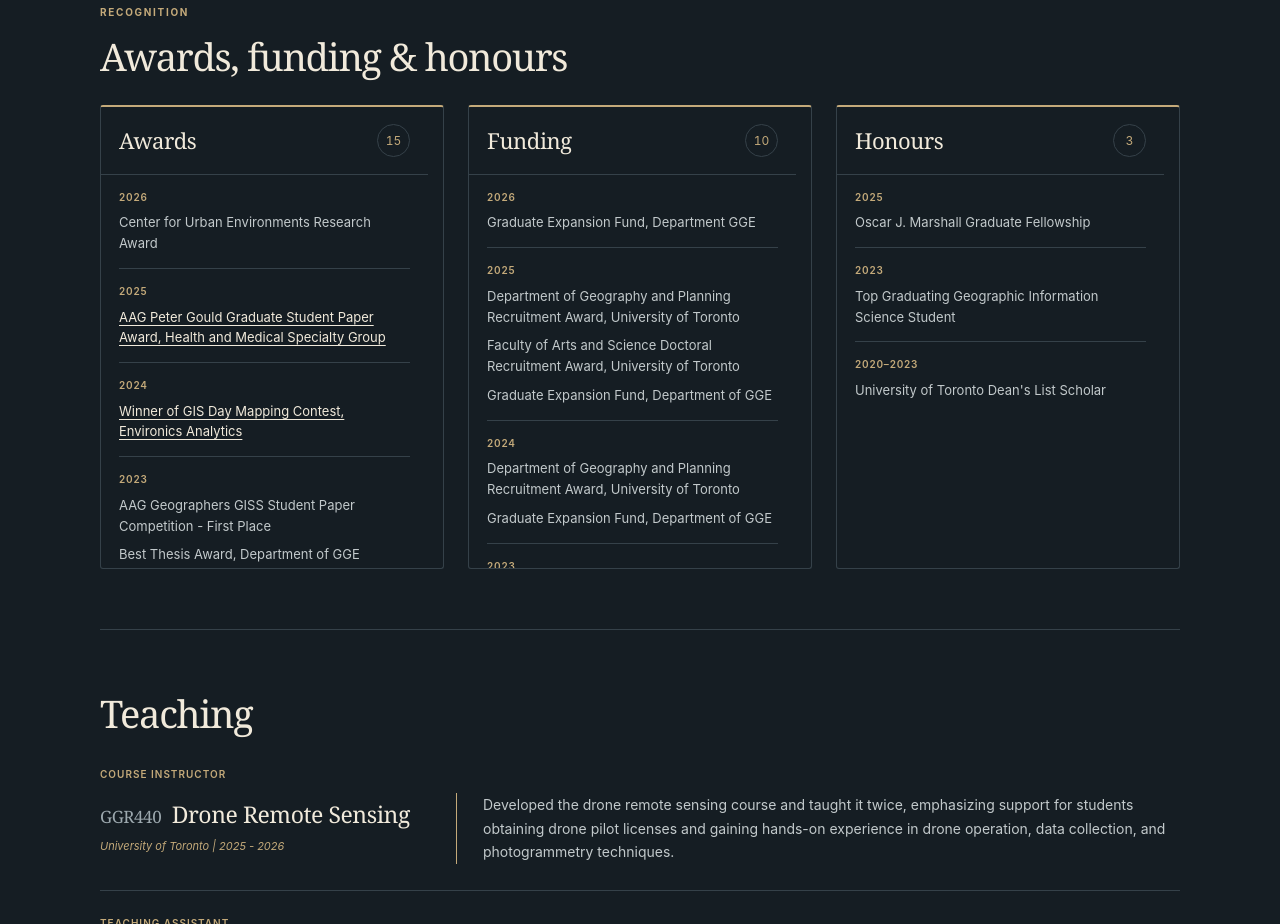
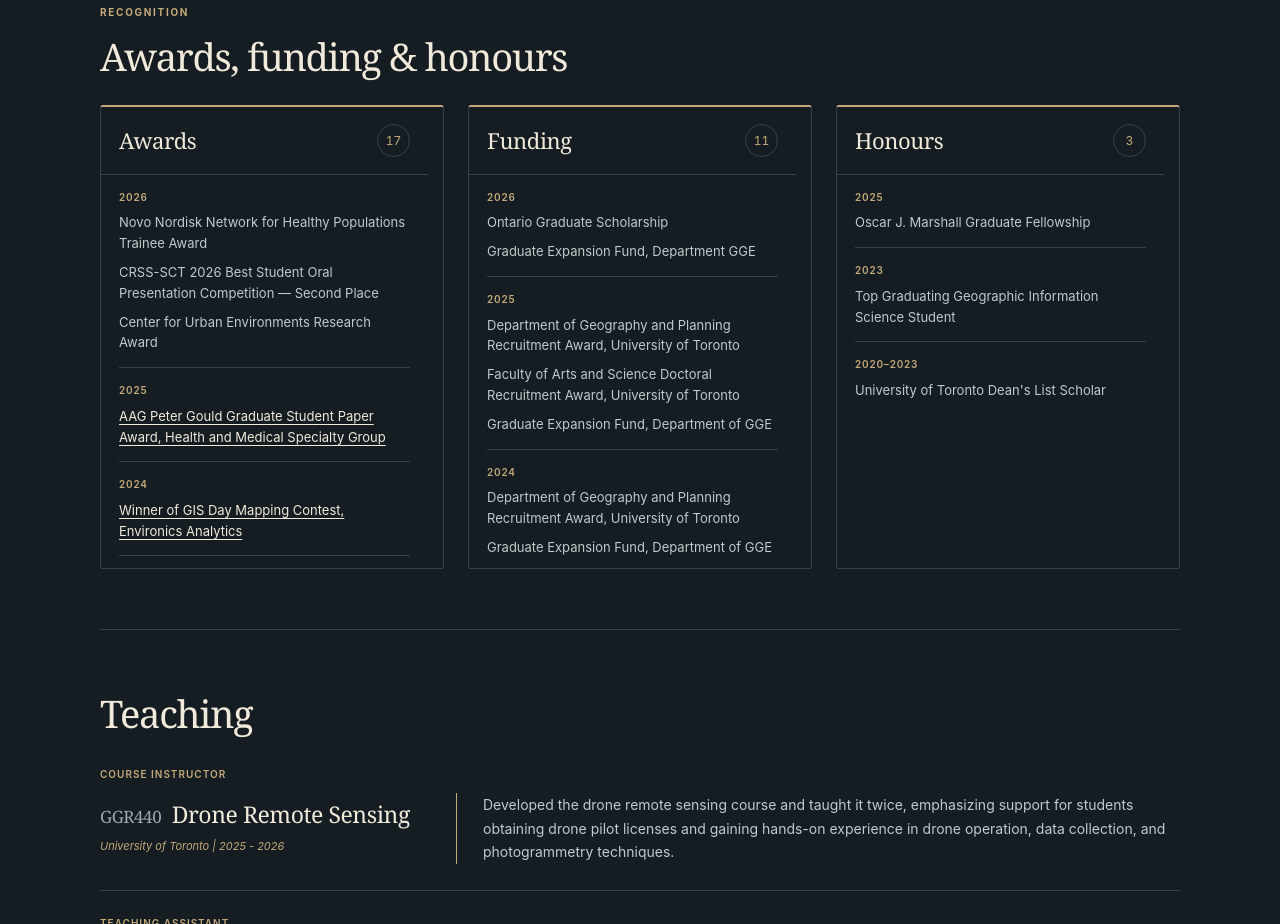
Before and after one commit to Peter089/Peter089.github.io, a plain HTML site: page index.html in a window 1280 px wide. Shown: the part 3140-4064 px from the top of the page. Drawn offline with Linux system fonts and the light colour scheme.

Commit message:
Add 2026 awards and funding with private GoatCounter analytics

```diff
--- a/index.html
+++ b/index.html
@@ -106,9 +106,9 @@
         <div class="section-heading"><div><p class="eyebrow">Recognition</p><h2 id="honours-title">Awards, funding &amp; honours</h2></div></div>
         <div class="record-panels recognition-panels">
           <div class="record-panel" role="region" aria-labelledby="awards-panel-title" tabindex="0">
-            <div class="record-panel-heading"><h3 id="awards-panel-title">Awards</h3><span class="record-count" aria-label="15 entries">15</span></div>
+            <div class="record-panel-heading"><h3 id="awards-panel-title">Awards</h3><span class="record-count" aria-label="17 entries">17</span></div>
             <ul class="record-list">
-              <li><p class="record-date">2026</p><ul class="recognition-items"><li>Center for Urban Environments Research Award</li></ul></li>
+              <li><p class="record-date">2026</p><ul class="recognition-items"><li>Novo Nordisk Network for Healthy Populations Trainee Award</li><li>CRSS-SCT 2026 Best Student Oral Presentation Competition — Second Place</li><li>Center for Urban Environments Research Award</li></ul></li>
               <li><p class="record-date">2025</p><ul class="recognition-items"><li><a href="https://aag-hmgsg.org/awards/peter-gould-student-paper-award/" target="_blank" rel="noopener noreferrer"> AAG Peter Gould Graduate Student Paper Award, Health and Medical Specialty Group </a></li></ul></li>
               <li><p class="record-date">2024</p><ul class="recognition-items"><li><a href="https://environicsanalytics.com/en-ca/resources/blogs/ea-blog/2024/11/20/the-power-of-gis--mapping-insights-that-tell-a-story" target="_blank" rel="noopener noreferrer"> Winner of GIS Day Mapping Contest, Environics Analytics </a></li></ul></li>
               <li><p class="record-date">2023</p><ul class="recognition-items"><li>AAG Geographers GISS Student Paper Competition - First Place</li><li>Best Thesis Award, Department of GGE</li><li>Canadian Association of Geographers GIS Study Group Award</li><li>Canadian Statistics Student Conference Oral Presentation - Second Place</li><li><a href="https://resources.esri.ca/news-and-updates/the-2023-university-of-toronto-geospatial-data-visualization-challenge" target="_blank" rel="noopener noreferrer"> Dalla Lana School of Public Health Geospatial Data Visualization Challenge - Second Place </a></li><li>Dean&#x27;s Excellence Award in Research Excellence</li><li>Teaching Assistant Award, Department of GGE</li><li>William J. Dowkes Award, Hart House Camera Club 101st Annual Exhibition</li></ul></li>
@@ -116,9 +116,9 @@
             </ul>
           </div>
           <div class="record-panel" role="region" aria-labelledby="funding-panel-title" tabindex="0">
-            <div class="record-panel-heading"><h3 id="funding-panel-title">Funding</h3><span class="record-count" aria-label="10 entries">10</span></div>
+            <div class="record-panel-heading"><h3 id="funding-panel-title">Funding</h3><span class="record-count" aria-label="11 entries">11</span></div>
             <ul class="record-list">
-              <li><p class="record-date">2026</p><ul class="recognition-items"><li>Graduate Expansion Fund, Department GGE</li></ul></li>
+              <li><p class="record-date">2026</p><ul class="recognition-items"><li>Ontario Graduate Scholarship</li><li>Graduate Expansion Fund, Department GGE</li></ul></li>
               <li><p class="record-date">2025</p><ul class="recognition-items"><li>Department of Geography and Planning Recruitment Award, University of Toronto</li><li>Faculty of Arts and Science Doctoral Recruitment Award, University of Toronto</li><li>Graduate Expansion Fund, Department of GGE</li></ul></li>
               <li><p class="record-date">2024</p><ul class="recognition-items"><li>Department of Geography and Planning Recruitment Award, University of Toronto</li><li>Graduate Expansion Fund, Department of GGE</li></ul></li>
               <li><p class="record-date">2023</p><ul class="recognition-items"><li>Canadian Statistics Student Conference Travel Award</li><li>Gunter Gad Memorial Scholarship</li></ul></li>
@@ -247,5 +247,7 @@
     </main>
 
     <footer class="site-footer"><div class="footer-inner"><p class="footer-details"><span>© 2026 Peter Haoxuan Ge</span><span>Last updated: November 2026</span></p><a href="#about">Back to top <span aria-hidden="true">↑</span></a></div></footer>
+    <script data-goatcounter="https://peterhaoxuange.goatcounter.com/count"
+            async src="https://gc.zgo.at/count.js"></script>
   </body>
 </html>
```
